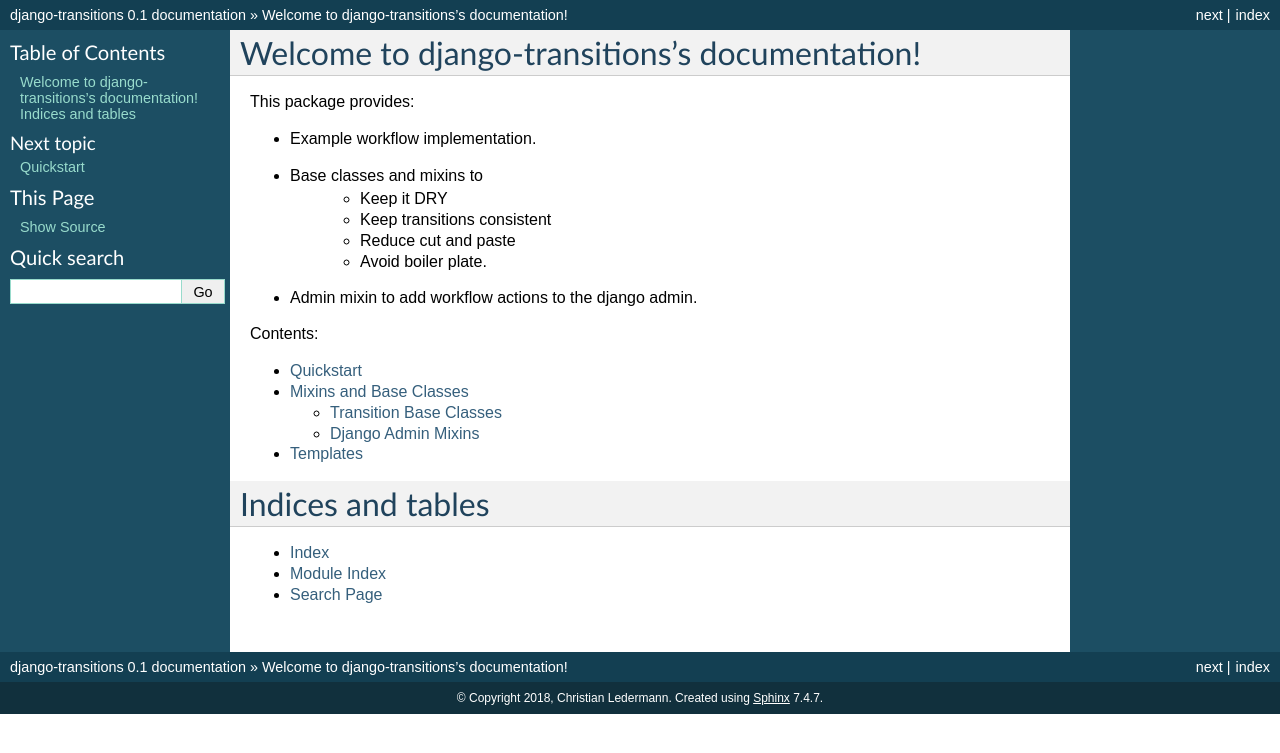
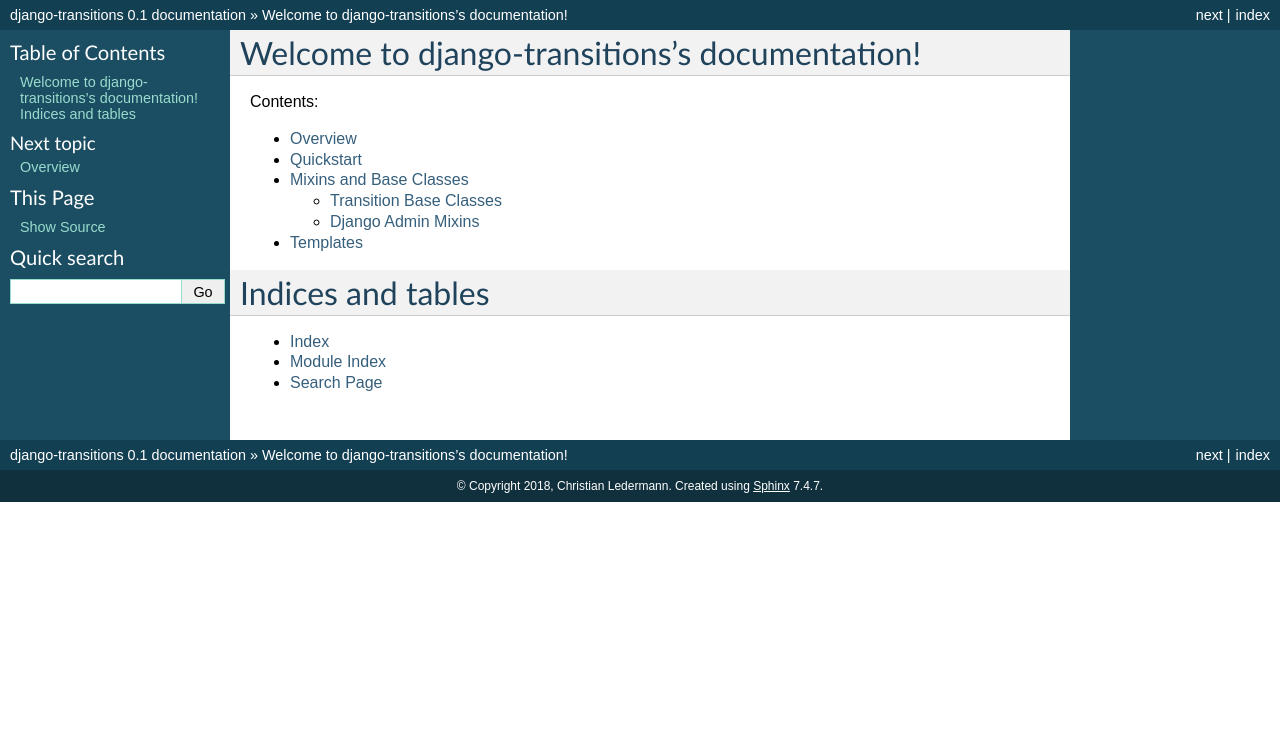
Before and after one commit to PrimarySite/django-transitions, a Sphinx documentation site: the page built from docs/source/index.rst, in a window 1280 px wide. Shown: the top 753 px of the page. Built offline with Sphinx 7.4.7, drawn with Linux system fonts in a browser that asks for light colours.

Commit message:
include README in docs stay DRY

```diff
--- a/README.rst
+++ b/README.rst
@@ -1,5 +1,7 @@
 django-transitions
 -------------------
+
+.. inclusion-marker-do-not-remove
 
 A wrapper of pytransitions for django
 
--- a/docs/source/index.rst
+++ b/docs/source/index.rst
@@ -1,28 +1,17 @@
 .. django-transitions documentation master file, created by
    sphinx-quickstart on Fri Nov  9 11:46:06 2018.
 
-
 Welcome to django-transitions's documentation!
 ==============================================
-
-This package provides:
-
-- Example workflow implementation.
-- Base classes and mixins to
-    - Keep it DRY
-    - Keep transitions consistent
-    - Reduce cut and paste
-    - Avoid boiler plate.
-- Admin mixin to add workflow actions to the django admin.
 
 .. toctree::
     :maxdepth: 2
     :caption: Contents:
 
+    overview
     quickstart
     mixins
     templates
-
 
 
 Indices and tables
--- /dev/null
+++ b/docs/source/overview.rst
@@ -0,0 +1,5 @@
+Overview
+---------
+
+.. include:: ../../README.rst
+ :start-after: inclusion-marker-do-not-remove
```
